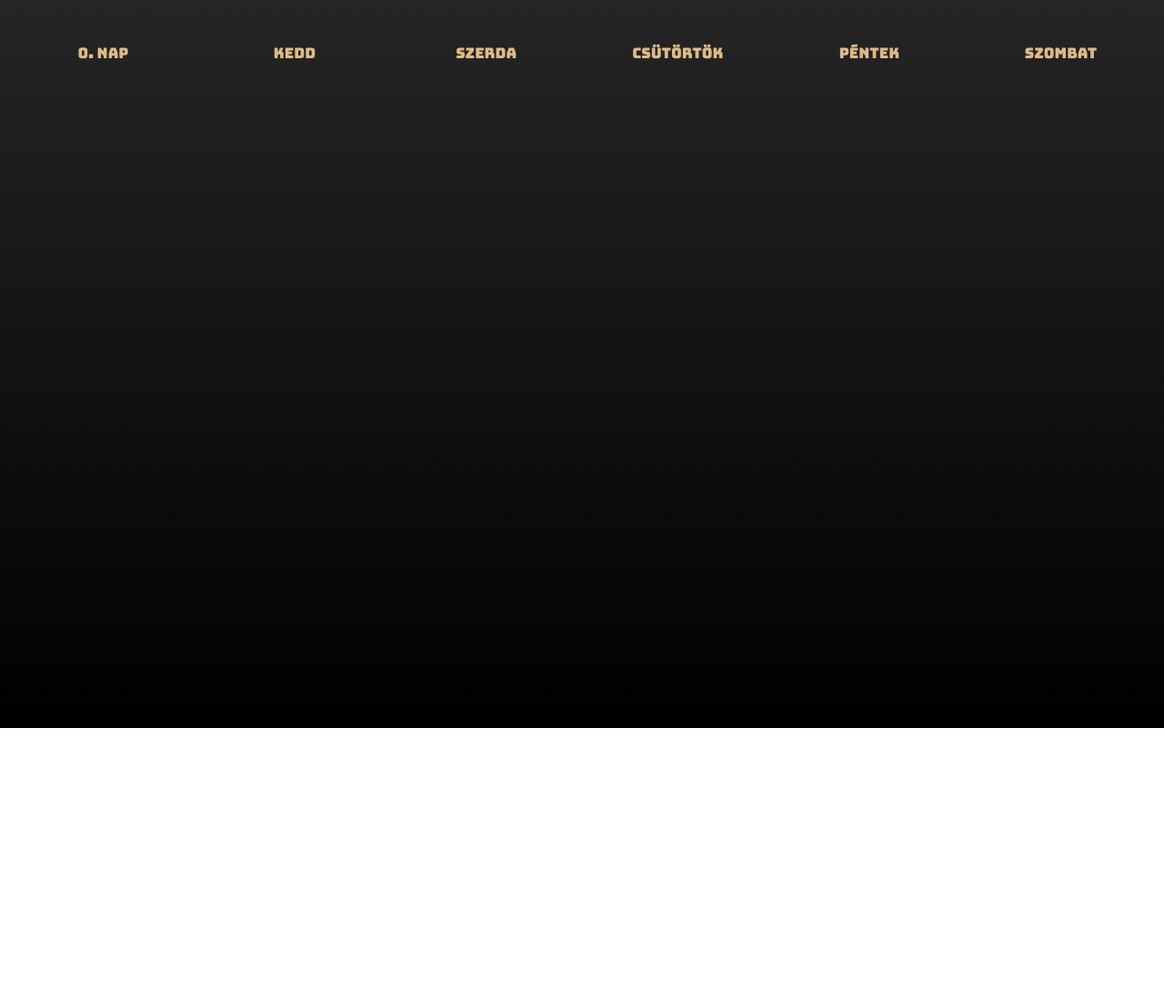
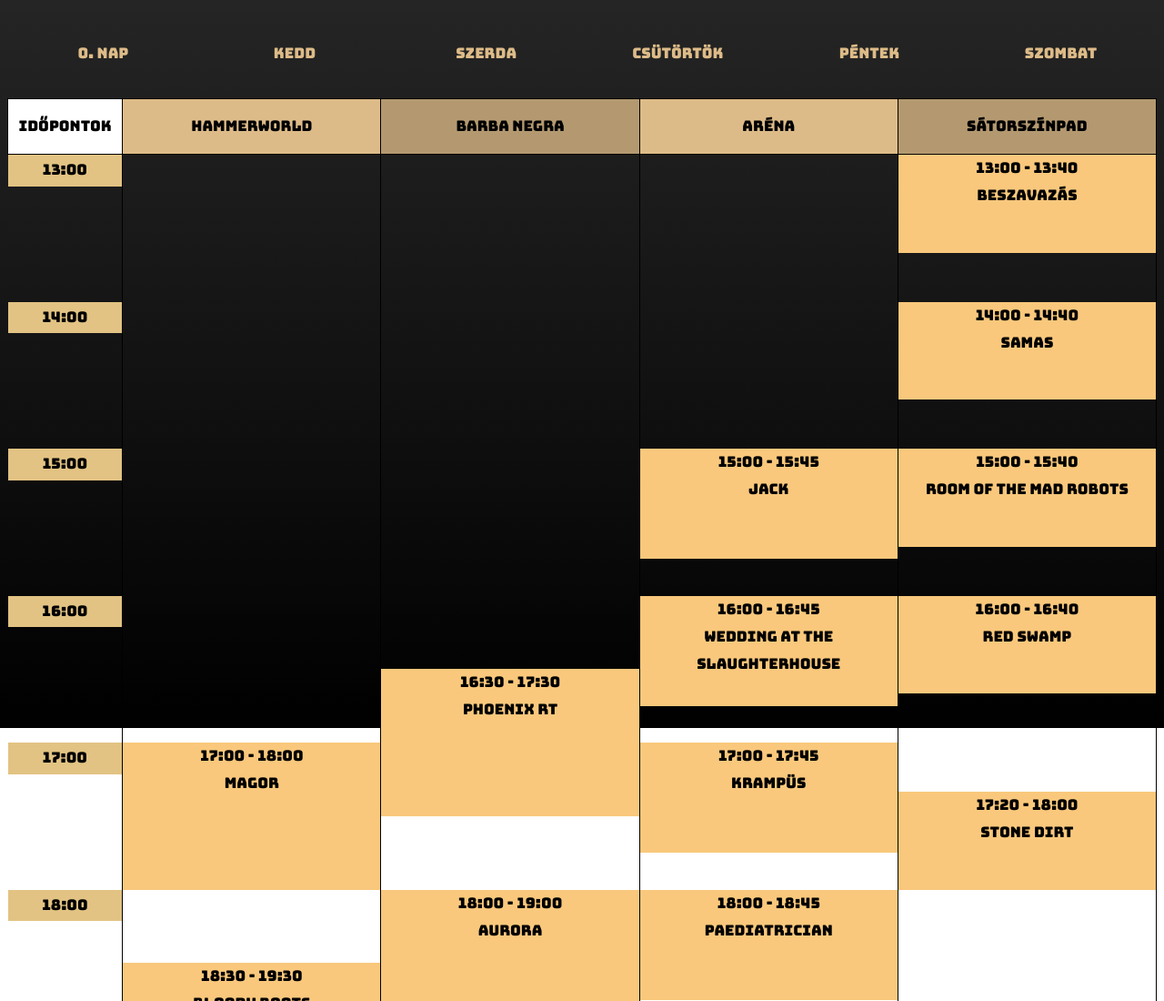
Before and after one commit to TTothh/tentrilix.github.io, a plain HTML site: page index.html in a window 1280 px wide. Shown: the top 1100 px of the page at 91% size. Before the commit the page ends 800 px from the top, so only its background shows below. Drawn offline with nearby package versions, Linux system fonts and the light colour scheme.

Commit message:
Signed-off-by: Tentrilix <tentrilix@gmail.com>

```diff
--- a/index.css
+++ b/index.css
@@ -1,27 +1,38 @@
+::-moz-focus-inner {
+	border: 0;
+}
+
 * {
 	font-family: "Bungee";
 	font-size: 16px;
 }
 
-td {
-	display: table-cell;
-	border: 0px solid black;
-	padding: 0px 0px 0px 0px;
-	line-height: 30px;
-}
-
 div {
-	min-height: 3px;
 	border: 0px 0px 0px 0px;
 	margin: 0px 0px 0px 0px;
+	min-height: 3px;
 	text-align: center;
 	vertical-align: middle;
 }
 
+div[id^="k"] {
+	animation: fade-in 1s;
+	background-color: #f9c87c;
+	top: -10px;
+}
+
+td {
+	border: 0px solid black;
+	display: table-cell;
+	line-height: 30px;
+	padding: 0px 0px 0px 0px;
+}
+
 .header {
 	border: 1px solid black;
+	line-height: 60px;
 	text-align: center;
-	line-height: 60px;
+	width: calc(90% / 4);
 }
 
 .header:nth-child(even) {
@@ -33,61 +44,68 @@ div {
 }
 
 .hour {
+	background-color: #e2c383 !important;
 	height: 30px;
-	background-color: #e2c383 !important;
+	line-height: 30px;
 	text-align: center;
-	line-height: 30px;
+}
+
+.ido {
+	width: 10% !important;
+}
+
+.menubutton {
+	background-color: #fff0;
+	border: 0px #0000;
+	border-radius: 20px;
+	color: #db8;
+	float: left;
+	height: 70px;
+	margin: 15px 10px 15px 10px;
+	padding: 0px 0px 0px 0px;
+	width: calc((100% / 6) - 20px);
+	transition: all 0.2s ease-in;
+}
+
+.menubutton:hover {
+	background-color: #f9c87c;
+	color: #000;
 }
 
 .mins {
 	height: 110px;
 }
 
-.menubutton {
-	background-color: #fff0;
-	border: 0px #0000;
-	color: #db8;
-	width: calc(100% / 6);
-	height: 100px;
-	padding: 0px 0px 0px 0px;
-	float: left;
+#days {
+	border-collapse: collapse;
+	display: none;
+	width: 100%;
+}
+
+#grad {
+	background: linear-gradient(#252525, #000000);
+	height: 100%;
+	left: 0;
+	position: fixed;
+	top: 0;
+	width: 100%;
+	z-index: -1;
 }
 
 #ido {
 	background-color: #fff;
 }
 
-#grad {
-	width: 100%;
-	height: 100%;
-	position: fixed;
-	top: 0;
-	left: 0;
-	z-index: -1;
-	background: linear-gradient(#252525, #000000);
+#main {
+	border-left-width: 1px;
+	height: 2100px !important;
+	vertical-align: top;
 }
 
 #zero {
+	border-radius: 20px;
 	display: none;
 	width: auto;
-}
-
-#days {
-	display: none;
-	width: 100%;
-	border-collapse: collapse;
-}
-
-#main {
-	height: 2100px !important;
-	vertical-align: top;
-	border-left-width: 1px;
-}
-
-div[id^="k"] {
-	background-color: #f9c87c;
-	animation: fade-in 1s;
-	top: -10px;
 }
 
 @keyframes fade-in {
--- a/index.html
+++ b/index.html
@@ -22,7 +22,7 @@
 
 	<table id="days">
 		<thead>
-			<td class="header" id="ido">Időpontok</td>
+			<td class="header ido" id="ido">Időpontok</td>
 			<td class="header">Hammerworld</td>
 			<td class="header">Barba Negra</td>
 			<td class="header">Aréna</td>
--- a/index.js
+++ b/index.js
@@ -1,3 +1,7 @@
+$(document).ready(function() {
+	$("#" + new Date().getDay()).trigger("click");
+});
+
 var time = ["17:00 - 18:00", "18:30 - 19:30", "20:00 - 21:00", "22:00 - 23:00", "00:00 - 01:00", "16:30 - 17:30", "18:00 - 19:00", "19:30 - 20:30", "21:00 - 22:00", "23:00 - 00:00", "01:00 - 02:00", "15:00 - 15:45", "16:00 - 16:45", "17:00 - 17:45", "18:00 - 18:45", "19:00 - 19:45", "20:00 - 20:45", "21:00 - 22:00", "23:00 - 00:00", "01:00 - 02:00", "13:00 - 13:40", "14:00 - 14:40", "15:00 - 15:40", "16:00 - 16:40", "17:20 - 18:00", "18:50 - 19:30", "20:20 - 21:00", "22:00 - 23:00", "00:00 - 01:00"];
 var szinpadok = ["Hammerworld", "Barba", "Arena", "Sator"];
 
```
Also changed, not shown: nulladiknap.jpg (deleted).
